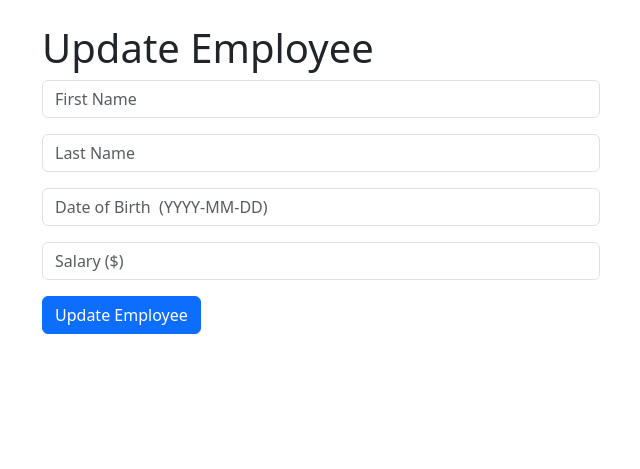
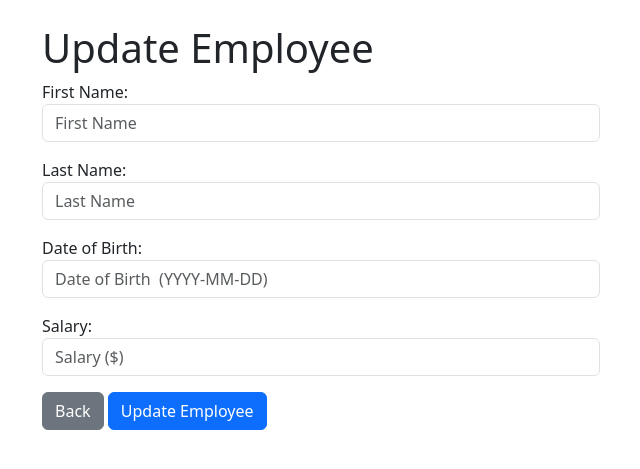
Before and after one commit to gauravparajuli/django-task, a Django app: template employees/templates/employee_update.html in a window 1280 px wide. Shown: the part 56-525 px from the top of the page, without its empty margins (319-959 px from the left). Run offline with Django 4.2, Linux system fonts and the light colour scheme; the template is opened without the code that fills it: values that come from a table or form of the project are taken from there, others are empty.

Commit message:
employee can now be updated, task complete

```diff
--- a/employees/forms.py
+++ b/employees/forms.py
@@ -7,11 +7,11 @@ class EmployeeForm(forms.ModelForm):
         model = Employee
         exclude = ()
 
-    firstname = forms.CharField(label='', widget=forms.TextInput(
+    firstname = forms.CharField(label='First Name', widget=forms.TextInput(
         attrs={'class': 'form-control', 'placeholder': 'First Name'}))
-    lastname = forms.CharField(label='', widget=forms.TextInput(
+    lastname = forms.CharField(label='Last Name', widget=forms.TextInput(
         attrs={'class': 'form-control', 'placeholder': 'Last Name'}))
-    dob = forms.DateField(label='', widget=forms.TextInput(
+    dob = forms.DateField(label='Date of Birth', widget=forms.TextInput(
         attrs={'class': 'form-control', 'placeholder': 'Date of Birth  (YYYY-MM-DD)'}))
-    salary = forms.IntegerField(label='', widget=forms.TextInput(
+    salary = forms.IntegerField(label='Salary', widget=forms.TextInput(
         attrs={'class': 'form-control', 'placeholder': 'Salary ($)'}))
--- a/employees/templates/employee_update.html
+++ b/employees/templates/employee_update.html
@@ -16,6 +16,7 @@
                 </div>
             {% endif %}
             {{form.as_p}}
+            <a href="{% url 'home' %}" class="btn btn-secondary">Back</a>
             <button type="submit" class="btn btn-primary">Update Employee</button>
         </form>
     </div>
--- a/employees/templates/index.html
+++ b/employees/templates/index.html
@@ -19,7 +19,7 @@
                     <td>{{record.current_age}}</td>
                     <td>$ {{record.salary}}</td>
                     <td>
-                        <a class="btn btn-outline-primary btn-sm"><i class="bi bi-pencil-square"></i> Edit</a>
+                        <a class="btn btn-outline-primary btn-sm" href="{% url 'update' record.id %}"><i class="bi bi-pencil-square"></i> Edit</a>
                         <a class="btn btn-outline-danger btn-sm" href="{% url 'delete' record.id %}"><i class="bi bi-trash"></i> Delete</a>
                     </td>
                 </tr>
```
Also changed, not shown: employees/views.py (+13 -3 lines).
